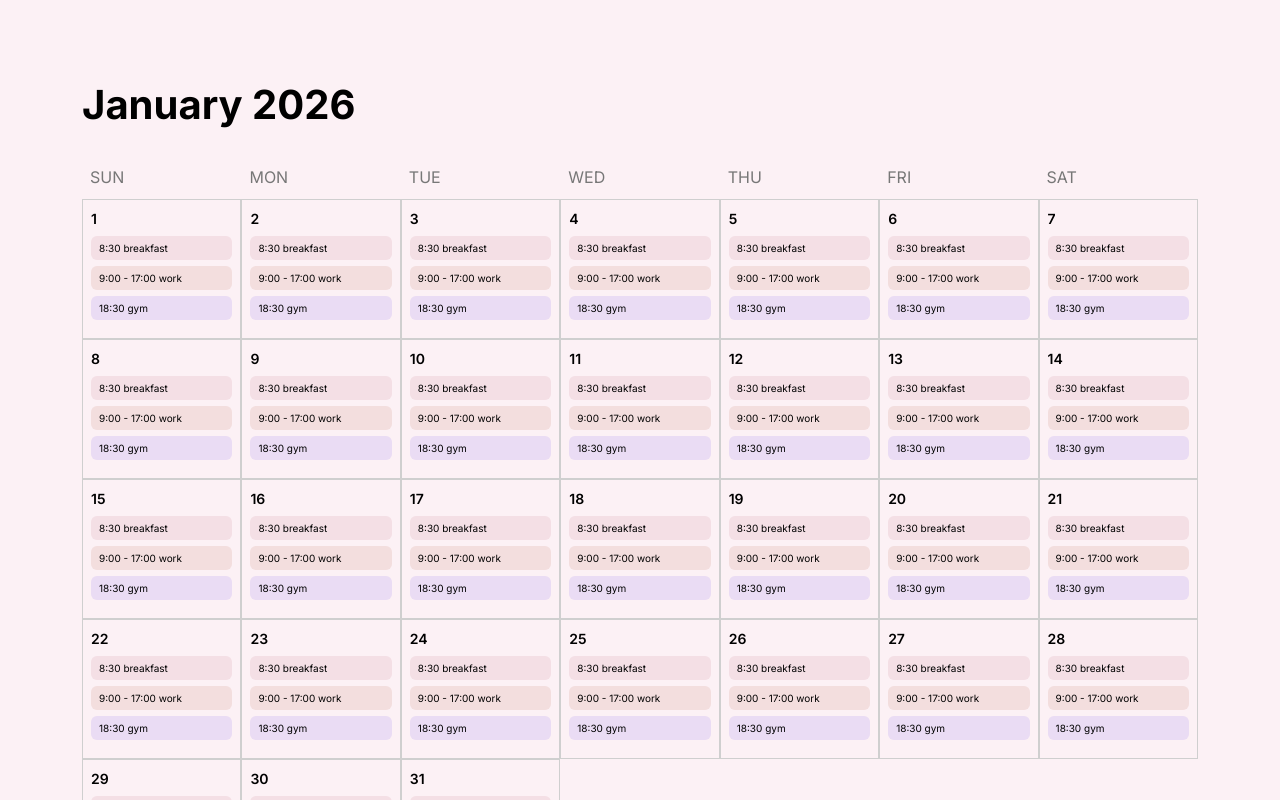
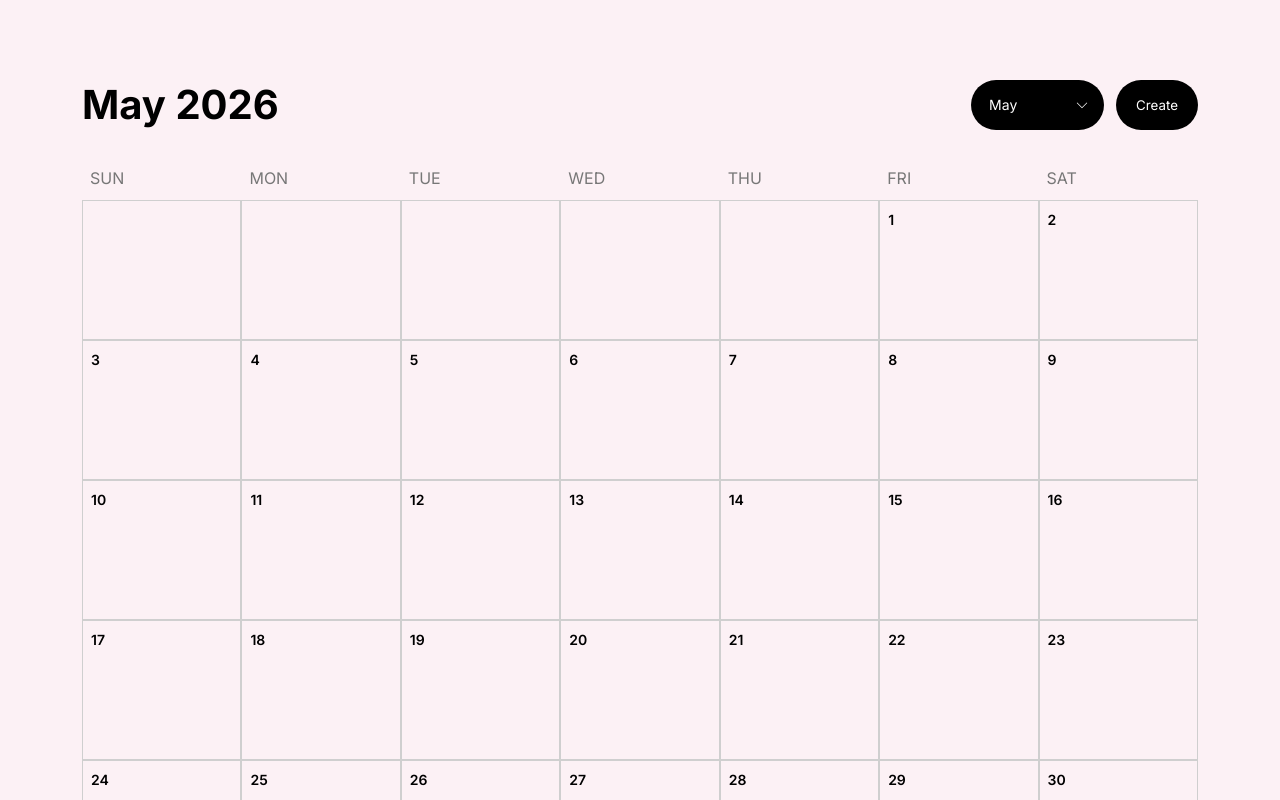
Before and after one commit to jheni1e/monthly-review, a React (Vite) app in the folder front/monthly-review/: page / in a window 1280 px wide. Shown: the top 800 px of the page. Built offline with nearby package versions, Linux system fonts and the light colour scheme.

Commit message:
new version of the calendar, hover on the dropdown and create button are the same now

```diff
--- a/front/monthly-review/src/components/DropdownList/index.css
+++ b/front/monthly-review/src/components/DropdownList/index.css
@@ -20,6 +20,10 @@
   height: 50px;
 }
 
+.dropdown-select:hover {
+  opacity: 0.8;
+}
+
 .dropdown-icon {
   position: absolute;
   width: 16px;
--- a/front/monthly-review/src/components/MonthlyCalendar/index.css
+++ b/front/monthly-review/src/components/MonthlyCalendar/index.css
@@ -45,3 +45,33 @@
   display: grid;
   grid-template-columns: repeat(7, 1fr);
 }
+
+.actions button {
+  background: black;
+  color: white;
+  border: none;
+  padding: 10px 20px;
+  border-radius: 999px;
+  cursor: pointer;
+  transition: 0.2s;
+}
+
+.actions button:hover {
+  opacity: 0.8;
+}
+
+.empty-cell {
+  border: 1px solid #cfcfcf;
+  min-height: 140px;
+}
+
+.month-select {
+  background: black;
+  color: white;
+  border: none;
+  border-radius: 999px;
+  padding: 10px 18px;
+  font-size: 14px;
+  cursor: pointer;
+  outline: none;
+}
--- a/front/monthly-review/src/components/MonthlyCalendar/index.jsx
+++ b/front/monthly-review/src/components/MonthlyCalendar/index.jsx
@@ -1,14 +1,62 @@
+import { useState } from "react";
 import DayCell from "../DayCell";
-import { mockEvents } from "../../mocks/mockEvents";
 import "./index.css";
+import DropdownList from "../../components/DropdownList";
+
+const months = [
+  "January",
+  "February",
+  "March",
+  "April",
+  "May",
+  "June",
+  "July",
+  "August",
+  "September",
+  "October",
+  "November",
+  "December",
+];
 
 export default function MonthlyCalendar() {
-  const days = Array.from({ length: 31 }, (_, i) => i + 1);
+  const [currentDate, setCurrentDate] = useState(new Date());
+
+  const year = currentDate.getFullYear();
+  const month = currentDate.getMonth();
+
+  const daysInMonth = new Date(year, month + 1, 0).getDate();
+
+  const firstDayOfMonth = new Date(year, month, 1).getDay();
+
+  const emptyCells = Array.from({ length: firstDayOfMonth });
+
+  const days = Array.from({ length: daysInMonth }, (_, i) => i + 1);
+
+  const monthOptions = months.map((monthName, index) => ({
+    label: monthName,
+    value: index,
+  }));
 
   return (
     <div className="calendar-container">
       <div className="calendar-header">
-        <h1>January 2026</h1>
+        <div>
+          <h1>
+            {months[month]} {year}
+          </h1>
+        </div>
+
+        <div className="actions">
+          <DropdownList
+            options={monthOptions}
+            value={month}
+            onChange={(e) =>
+              setCurrentDate(new Date(year, Number(e.target.value), 1))
+            }
+          />
+
+          <button>Create</button>
+        </div>
       </div>
 
       <div className="weekdays">
@@ -22,8 +70,12 @@ export default function MonthlyCalendar() {
       </div>
 
       <div className="calendar-grid">
+        {emptyCells.map((_, index) => (
+          <div key={`empty-${index}`} className="empty-cell" />
+        ))}
+
         {days.map((day) => (
-          <DayCell key={day} day={day} events={mockEvents} />
+          <DayCell key={day} day={day} events={[]} />
         ))}
       </div>
     </div>
```
